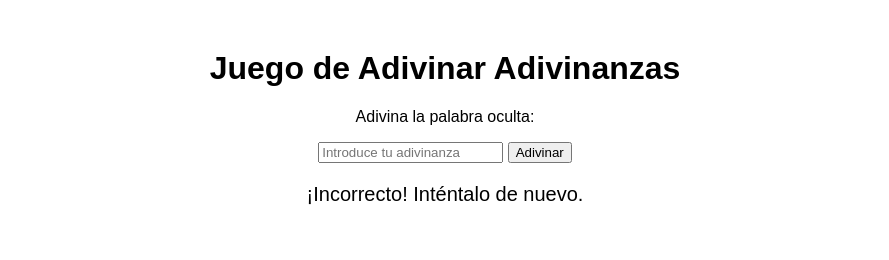
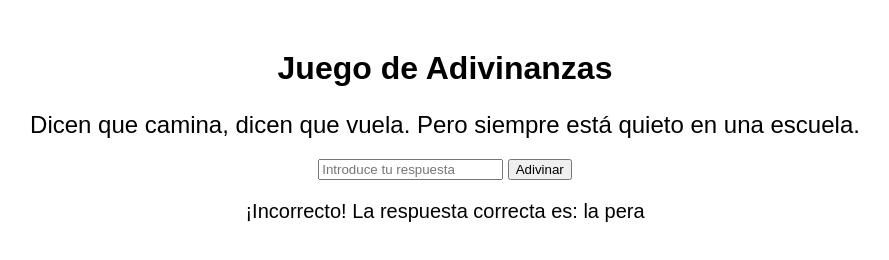
Before and after one commit to Fernanflop091o/Web, a plain HTML site: page index.html in a window 1280 px wide. Both pictures are taken after a click on the button "Adivinar". Shown: the whole page, without its empty margins (195-1084 px from the left). Drawn offline with Linux system fonts and the light colour scheme.

Commit message:
index.html

```diff
--- a/index.html
+++ b/index.html
@@ -3,7 +3,7 @@
 <head>
 <meta charset="UTF-8">
 <meta name="viewport" content="width=device-width, initial-scale=1.0">
-<title>Juego de Adivinar Adivinanzas</title>
+<title>Juego de Adivinanzas</title>
 <style>
   body {
     font-family: Arial, sans-serif;
@@ -11,6 +11,10 @@
   #container {
     text-align: center;
     margin-top: 50px;
+  }
+  #question {
+    font-size: 24px;
+    margin-bottom: 20px;
   }
   #output {
     font-size: 20px;
@@ -20,30 +24,56 @@
 </head>
 <body>
   <div id="container">
-    <h1>Juego de Adivinar Adivinanzas</h1>
-    <p>Adivina la palabra oculta:</p>
-    <input type="text" id="guess" placeholder="Introduce tu adivinanza">
+    <h1>Juego de Adivinanzas</h1>
+    <p id="question"></p>
+    <input type="text" id="guess" placeholder="Introduce tu respuesta">
     <button onclick="checkGuess()">Adivinar</button>
     <p id="output"></p>
   </div>
 
   <script>
-    // Palabra oculta para adivinar
-    const hiddenWord = 'elefante';
+    // Array de preguntas y respuestas
+    const questions = [
+      { question: 'Blanco por dentro, verde por fuera. Si quieres que te lo diga, espera.', answer: 'La pera' },
+      { question: 'Dicen que camina, dicen que vuela. Pero siempre está quieto en una escuela.', answer: 'El libro' },
+      { question: 'Por mucho que corras, no lo podrás alcanzar. Ni aunque corras toda una mañana detrás.', answer: 'El horizonte' }
+      // Agrega más preguntas y respuestas aquí
+    ];
+
+    let currentQuestionIndex = 0;
+
+    function displayQuestion() {
+      const questionElement = document.getElementById('question');
+      questionElement.textContent = questions[currentQuestionIndex].question;
+    }
 
     function checkGuess() {
       const guessInput = document.getElementById('guess');
       const guess = guessInput.value.toLowerCase();
+      const answer = questions[currentQuestionIndex].answer.toLowerCase();
 
-      if (guess === hiddenWord) {
-        document.getElementById('output').innerText = '¡Felicidades! ¡Has adivinado la palabra correcta!';
+      if (guess === answer) {
+        document.getElementById('output').innerText = '¡Correcto! ¡Has adivinado la respuesta!';
       } else {
-        document.getElementById('output').innerText = '¡Incorrecto! Inténtalo de nuevo.';
+        document.getElementById('output').innerText = '¡Incorrecto! La respuesta correcta es: ' + answer;
       }
 
       // Limpiar el campo de adivinanza después de cada intento
       guessInput.value = '';
+
+      // Mostrar la siguiente pregunta o mensaje de finalización
+      currentQuestionIndex++;
+      if (currentQuestionIndex < questions.length) {
+        displayQuestion();
+      } else {
+        document.getElementById('question').textContent = '¡Fin del juego!';
+        document.getElementById('guess').style.display = 'none';
+        document.querySelector('button').style.display = 'none';
+      }
     }
+
+    // Mostrar la primera pregunta al cargar la página
+    displayQuestion();
   </script>
 </body>
 </html>
```
